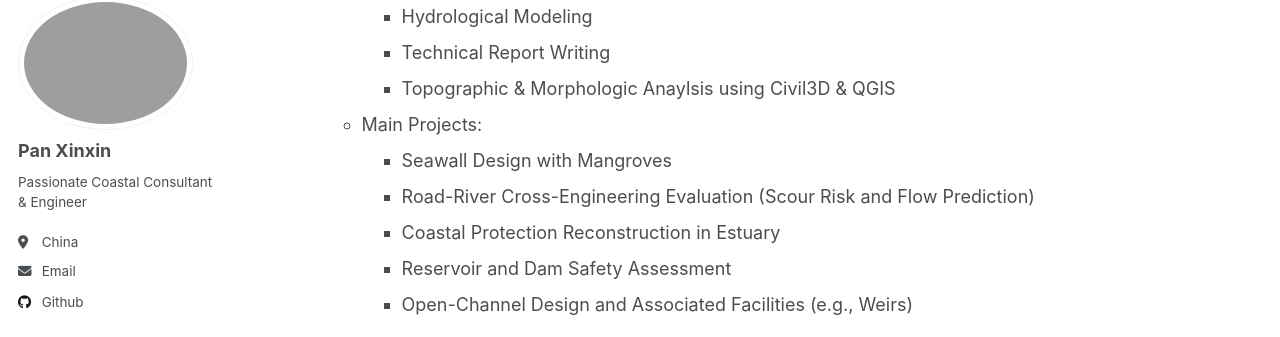
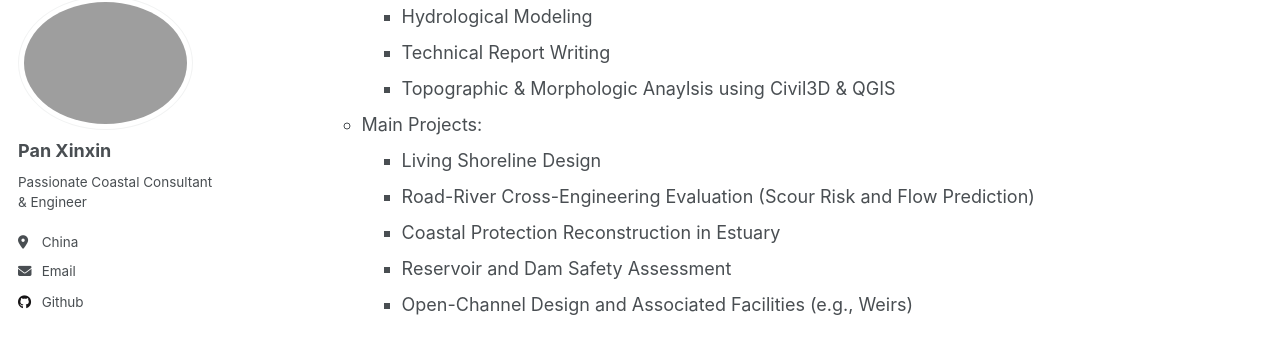
Before and after one commit to kingdaxing/kingdaxing.github.io, a Jekyll site: the page built from _pages/cv.md, in a window 1280 px wide and 900 px high, scrolled down 436 px. Shown: the part 110-447 px from the top of the window. Built offline with Jekyll 4.4.1, drawn with Linux system fonts in a browser that asks for light colours.

Commit message:
Update cv.md

```diff
--- a/_pages/cv.md
+++ b/_pages/cv.md
@@ -26,7 +26,7 @@ Work experience
     * Technical Report Writing
     * Topographic & Morphologic Anaylsis using Civil3D & QGIS
   * Main Projects:
-    * Seawall Design with Mangroves
+    * Living Shoreline Design
     * Road-River Cross-Engineering Evaluation (Scour Risk and Flow Prediction)
     * Coastal Protection Reconstruction in Estuary
     * Reservoir and Dam Safety Assessment
```
